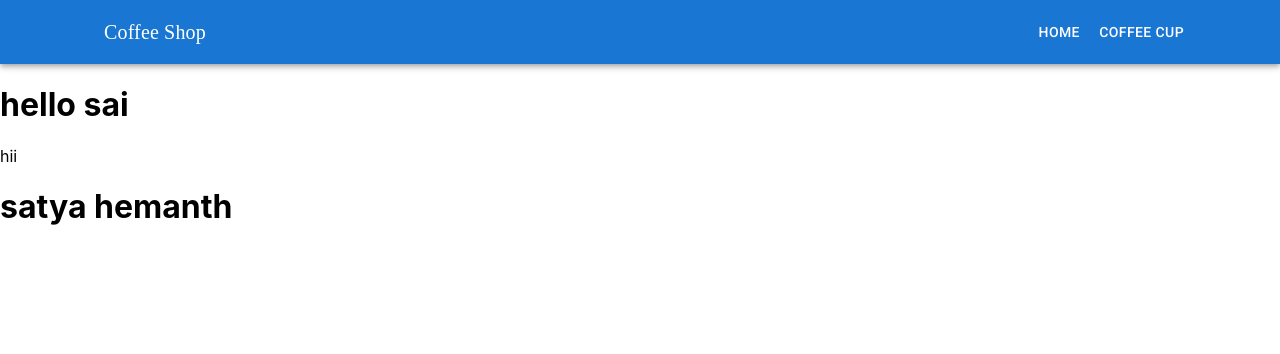
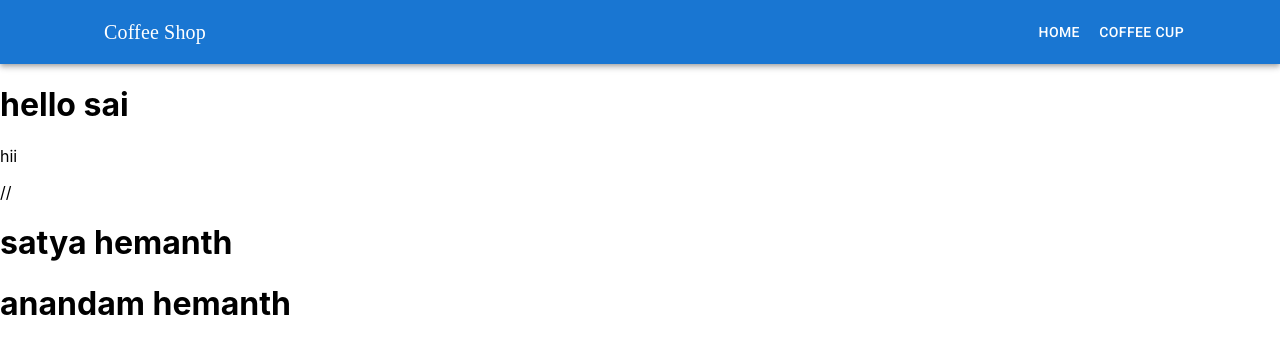
Before and after one commit to rebelsatya/react-demo, a React (Create React App) app: page / in a window 1280 px wide. Shown: the top 354 px of the page. Built offline with nearby package versions, Linux system fonts and the light colour scheme; some icons are missing; a web font is replaced by a local one.

Commit message:
Update App.js

```diff
--- a/src/App.js
+++ b/src/App.js
@@ -14,7 +14,8 @@ function App(){
     <Navbar/>
     <h1>hello sai</h1>
     <p>hii</p>
-    <h1>satya hemanth</h1>
+   // <h1>satya hemanth</h1>
+    <h1>anandam hemanth</h1>
     </>
   )
 }
```
